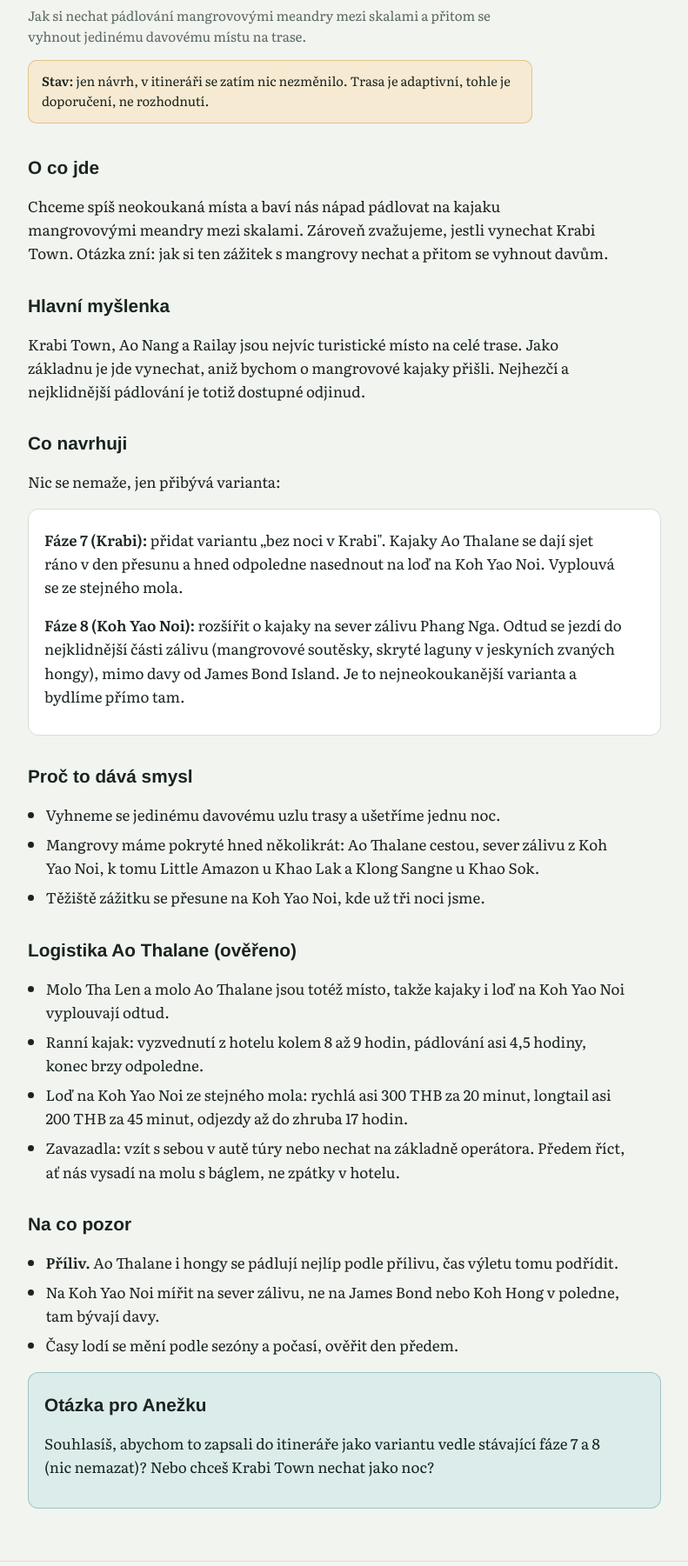
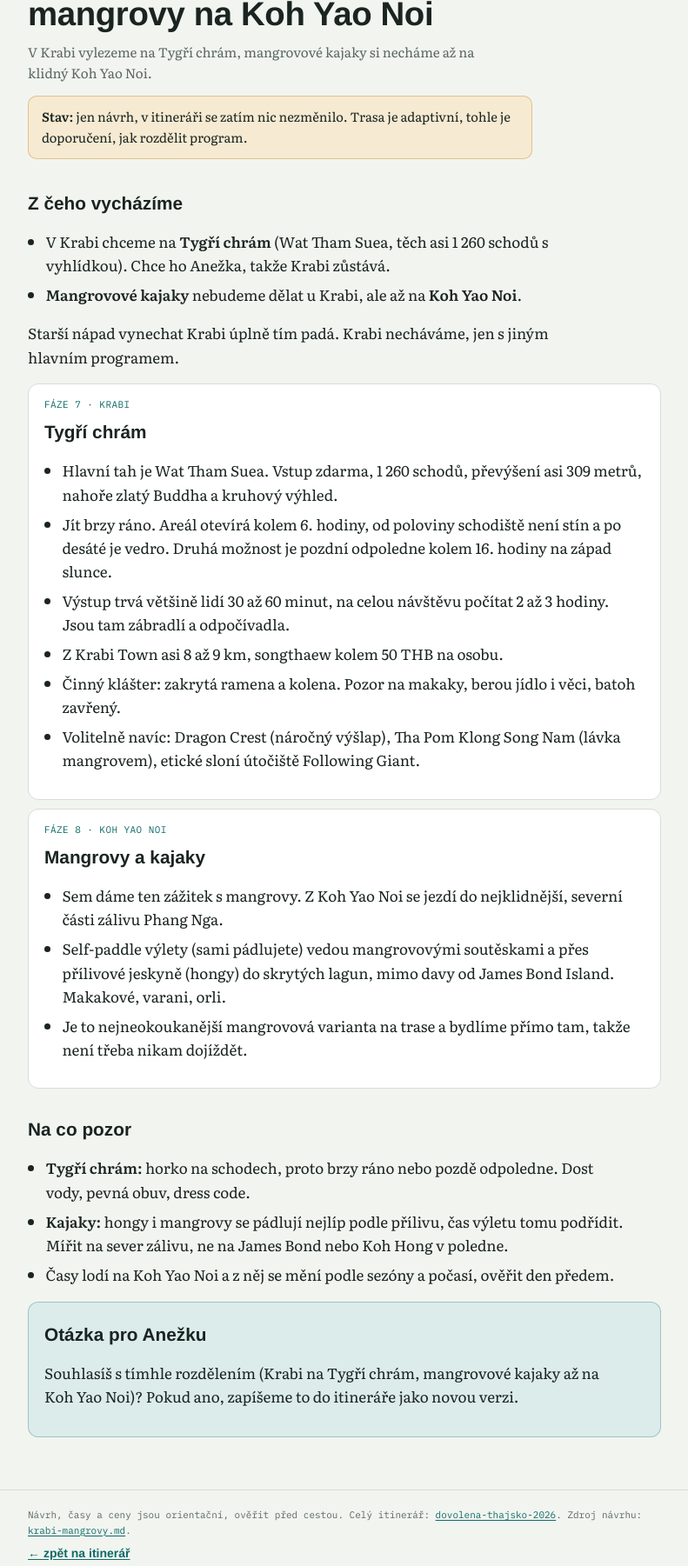
Before and after one commit to polachp/dovolena-thajsko-2026, a plain HTML site: page navrh/krabi-mangrovy.html in a window 1280 px wide. Shown: the part 96-1897 px from the top of the page at 87% size, without its empty margins (244-1035 px from the left). Drawn offline with Linux system fonts and the light colour scheme; a web font is replaced by a local one.

Commit message:
navrh: Krabi na Tygri chram, mangrovy na Koh Yao Noi
Co-Authored-By: Claude Opus 4.8 (1M context) <noreply@anthropic.com>

```diff
--- a/navrh/krabi-mangrovy.html
+++ b/navrh/krabi-mangrovy.html
@@ -3,7 +3,7 @@
 <head>
 <meta charset="utf-8">
 <meta name="viewport" content="width=device-width, initial-scale=1, viewport-fit=cover">
-<title>Návrh: Krabi bez noci a mangrovové kajaky</title>
+<title>Návrh: Krabi na Tygří chrám, mangrovy na Koh Yao Noi</title>
 <link rel="preconnect" href="https://fonts.googleapis.com">
 <link rel="stylesheet" href="https://fonts.googleapis.com/css2?family=Familjen+Grotesk:wght@500;600;700&family=Literata:opsz,wght@7..72,400;7..72,600&family=IBM+Plex+Mono:wght@400;500&display=swap">
 <style>
@@ -37,6 +37,7 @@ li{margin:.4em 0}
 strong{font-weight:600}
 a{color:var(--accent);text-underline-offset:2px}
 .card{background:var(--surface);border:1px solid var(--line);border-radius:12px;padding:4px 18px 14px;margin:10px 0}
+.card .tag{font-family:var(--mono);font-size:11px;letter-spacing:.04em;text-transform:uppercase;color:var(--accent)}
 .ask{background:var(--accent-soft);border:1px solid color-mix(in srgb,var(--accent) 30%,transparent);border-radius:12px;padding:4px 18px 16px;margin:18px 0 0}
 footer{padding-block:20px 48px;border-top:1px solid var(--line);font-family:var(--mono);font-size:11px;color:var(--muted)}
 footer a{color:var(--accent)}
@@ -46,52 +47,54 @@ footer a{color:var(--accent)}
 <body>
 
 <header class="top"><div class="wrap">
-  <div class="eyebrow">Návrh k rozmyšlení · jižní Thajsko 2026</div>
-  <h1>Krabi bez noci a mangrovové kajaky</h1>
-  <p class="lede">Jak si nechat pádlování mangrovovými meandry mezi skalami a přitom se vyhnout jedinému davovému místu na trase.</p>
-  <p class="status"><strong>Stav:</strong> jen návrh, v itineráři se zatím nic nezměnilo. Trasa je adaptivní, tohle je doporučení, ne rozhodnutí.</p>
+  <div class="eyebrow">Návrh k potvrzení · jižní Thajsko 2026</div>
+  <h1>Krabi na Tygří chrám, mangrovy na Koh Yao Noi</h1>
+  <p class="lede">V Krabi vylezeme na Tygří chrám, mangrovové kajaky si necháme až na klidný Koh Yao Noi.</p>
+  <p class="status"><strong>Stav:</strong> jen návrh, v itineráři se zatím nic nezměnilo. Trasa je adaptivní, tohle je doporučení, jak rozdělit program.</p>
 </div></header>
 
 <main><div class="wrap">
 
-  <h2>O co jde</h2>
-  <p>Chceme spíš neokoukaná místa a baví nás nápad pádlovat na kajaku mangrovovými meandry mezi skalami. Zároveň zvažujeme, jestli vynechat Krabi Town. Otázka zní: jak si ten zážitek s mangrovy nechat a přitom se vyhnout davům.</p>
+  <h2>Z čeho vycházíme</h2>
+  <ul>
+    <li>V Krabi chceme na <strong>Tygří chrám</strong> (Wat Tham Suea, těch asi 1 260 schodů s vyhlídkou). Chce ho Anežka, takže Krabi zůstává.</li>
+    <li><strong>Mangrovové kajaky</strong> nebudeme dělat u Krabi, ale až na <strong>Koh Yao Noi</strong>.</li>
+  </ul>
+  <p>Starší nápad vynechat Krabi úplně tím padá. Krabi necháváme, jen s jiným hlavním programem.</p>
 
-  <h2>Hlavní myšlenka</h2>
-  <p>Krabi Town, Ao Nang a Railay jsou nejvíc turistické místo na celé trase. Jako základnu je jde vynechat, aniž bychom o mangrovové kajaky přišli. Nejhezčí a nejklidnější pádlování je totiž dostupné odjinud.</p>
-
-  <h2>Co navrhuji</h2>
-  <p>Nic se nemaže, jen přibývá varianta:</p>
   <div class="card">
-    <p><strong>Fáze 7 (Krabi):</strong> přidat variantu „bez noci v Krabi". Kajaky Ao Thalane se dají sjet ráno v den přesunu a hned odpoledne nasednout na loď na Koh Yao Noi. Vyplouvá se ze stejného mola.</p>
-    <p><strong>Fáze 8 (Koh Yao Noi):</strong> rozšířit o kajaky na sever zálivu Phang Nga. Odtud se jezdí do nejklidnější části zálivu (mangrovové soutěsky, skryté laguny v jeskyních zvaných hongy), mimo davy od James Bond Island. Je to nejneokoukanější varianta a bydlíme přímo tam.</p>
+    <p class="tag">Fáze 7 · Krabi</p>
+    <h2 style="margin-top:.2em">Tygří chrám</h2>
+    <ul>
+      <li>Hlavní tah je Wat Tham Suea. Vstup zdarma, 1 260 schodů, převýšení asi 309 metrů, nahoře zlatý Buddha a kruhový výhled.</li>
+      <li>Jít brzy ráno. Areál otevírá kolem 6. hodiny, od poloviny schodiště není stín a po desáté je vedro. Druhá možnost je pozdní odpoledne kolem 16. hodiny na západ slunce.</li>
+      <li>Výstup trvá většině lidí 30 až 60 minut, na celou návštěvu počítat 2 až 3 hodiny. Jsou tam zábradlí a odpočívadla.</li>
+      <li>Z Krabi Town asi 8 až 9 km, songthaew kolem 50 THB na osobu.</li>
+      <li>Činný klášter: zakrytá ramena a kolena. Pozor na makaky, berou jídlo i věci, batoh zavřený.</li>
+      <li>Volitelně navíc: Dragon Crest (náročný výšlap), Tha Pom Klong Song Nam (lávka mangrovem), etické sloní útočiště Following Giant.</li>
+    </ul>
   </div>
 
-  <h2>Proč to dává smysl</h2>
-  <ul>
-    <li>Vyhneme se jedinému davovému uzlu trasy a ušetříme jednu noc.</li>
-    <li>Mangrovy máme pokryté hned několikrát: Ao Thalane cestou, sever zálivu z Koh Yao Noi, k tomu Little Amazon u Khao Lak a Klong Sangne u Khao Sok.</li>
-    <li>Těžiště zážitku se přesune na Koh Yao Noi, kde už tři noci jsme.</li>
-  </ul>
-
-  <h2>Logistika Ao Thalane (ověřeno)</h2>
-  <ul>
-    <li>Molo Tha Len a molo Ao Thalane jsou totéž místo, takže kajaky i loď na Koh Yao Noi vyplouvají odtud.</li>
-    <li>Ranní kajak: vyzvednutí z hotelu kolem 8 až 9 hodin, pádlování asi 4,5 hodiny, konec brzy odpoledne.</li>
-    <li>Loď na Koh Yao Noi ze stejného mola: rychlá asi 300 THB za 20 minut, longtail asi 200 THB za 45 minut, odjezdy až do zhruba 17 hodin.</li>
-    <li>Zavazadla: vzít s sebou v autě túry nebo nechat na základně operátora. Předem říct, ať nás vysadí na molu s báglem, ne zpátky v hotelu.</li>
-  </ul>
+  <div class="card">
+    <p class="tag">Fáze 8 · Koh Yao Noi</p>
+    <h2 style="margin-top:.2em">Mangrovy a kajaky</h2>
+    <ul>
+      <li>Sem dáme ten zážitek s mangrovy. Z Koh Yao Noi se jezdí do nejklidnější, severní části zálivu Phang Nga.</li>
+      <li>Self-paddle výlety (sami pádlujete) vedou mangrovovými soutěskami a přes přílivové jeskyně (hongy) do skrytých lagun, mimo davy od James Bond Island. Makakové, varani, orli.</li>
+      <li>Je to nejneokoukanější mangrovová varianta na trase a bydlíme přímo tam, takže není třeba nikam dojíždět.</li>
+    </ul>
+  </div>
 
   <h2>Na co pozor</h2>
   <ul>
-    <li><strong>Příliv.</strong> Ao Thalane i hongy se pádlují nejlíp podle přílivu, čas výletu tomu podřídit.</li>
-    <li>Na Koh Yao Noi mířit na sever zálivu, ne na James Bond nebo Koh Hong v poledne, tam bývají davy.</li>
-    <li>Časy lodí se mění podle sezóny a počasí, ověřit den předem.</li>
+    <li><strong>Tygří chrám:</strong> horko na schodech, proto brzy ráno nebo pozdě odpoledne. Dost vody, pevná obuv, dress code.</li>
+    <li><strong>Kajaky:</strong> hongy i mangrovy se pádlují nejlíp podle přílivu, čas výletu tomu podřídit. Mířit na sever zálivu, ne na James Bond nebo Koh Hong v poledne.</li>
+    <li>Časy lodí na Koh Yao Noi a z něj se mění podle sezóny a počasí, ověřit den předem.</li>
   </ul>
 
   <div class="ask">
     <h2>Otázka pro Anežku</h2>
-    <p>Souhlasíš, abychom to zapsali do itineráře jako variantu vedle stávající fáze 7 a 8 (nic nemazat)? Nebo chceš Krabi Town nechat jako noc?</p>
+    <p>Souhlasíš s tímhle rozdělením (Krabi na Tygří chrám, mangrovové kajaky až na Koh Yao Noi)? Pokud ano, zapíšeme to do itineráře jako novou verzi.</p>
   </div>
 
 </div></main>
```
Also changed, not shown: 1 other file.
